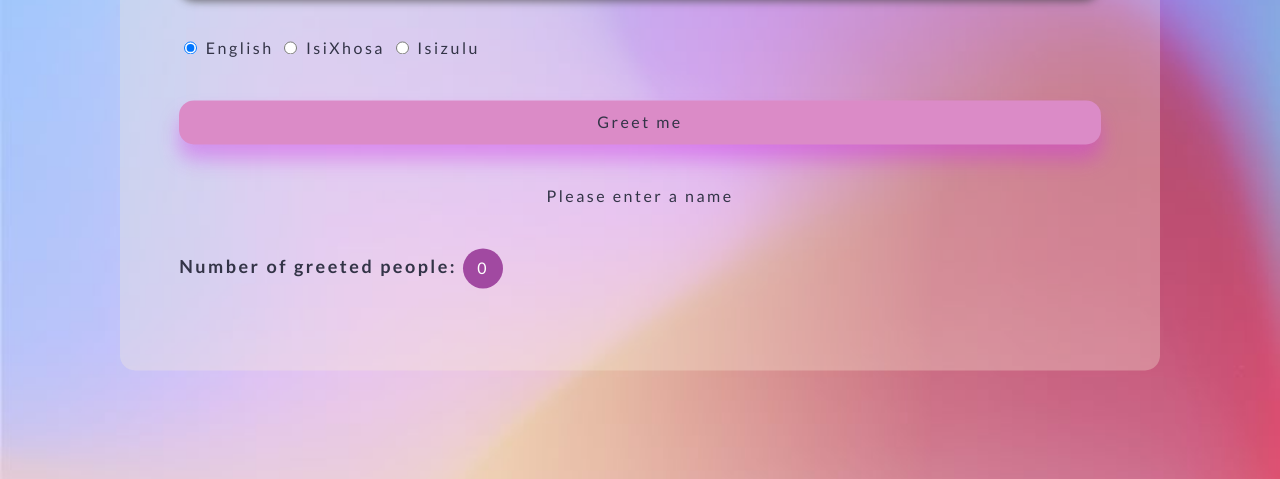
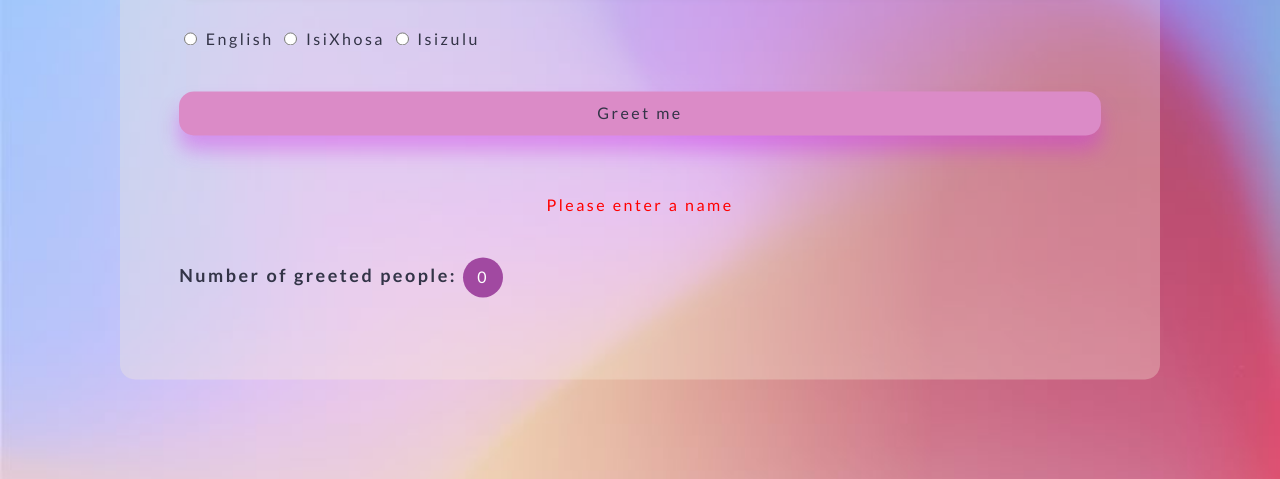
Before and after one commit to siweh/greet_project, a website: page index.html in a window 1280 px wide. Both pictures are taken after a click on the button "Greet me". Shown: the part 321-800 px from the top of the page. Drawn offline with Linux system fonts and the light colour scheme.

Commit message:
Done fixing the changes that I got from the feedback

```diff
--- a/greet-dom.js
+++ b/greet-dom.js
@@ -1,6 +1,7 @@
 var textEnteredElement = document.querySelector(".text-input");
 var radioBtnElement = document.querySelector(".form-input");
 var messageElements = document.querySelector(".message");
+var errorMsgElement = document.querySelector(".error");
 var greetBtn = document.querySelector(".block");
 var counter = document.querySelector(".circle__content");
 var storing = document.querySelector(".demo");
@@ -14,14 +15,18 @@ function greet(){
 
     var checkedRadioButton = document.querySelector("input[name='language']:checked");
     //console.log(checkedRadioButton.value);
+
     //get the chosen language
-    var getLanguage = checkedRadioButton.value;
+    var getLanguage = checkedRadioButton?.value;
     //get the name entered in the text area
     var getTextEntered = textEnteredElement.value;
     //console.log(textEnteredElement.value);
     greetings.greeting(getTextEntered, getLanguage);
     //Recieving the greeting message
     messageElements.innerHTML = greetings.getMessage();
+
+    //Recieving the error message
+    errorMsgElement.innerHTML = greetings.getErrorMsg();
 
     //Clear the value in the textBox after the greetme button is clicked
     textEnteredElement.value = "";
--- a/greet.js
+++ b/greet.js
@@ -1,17 +1,21 @@
 function GreetMe(greetedPeopleList = []){
     var greetedPeople = greetedPeopleList !==  null ? greetedPeopleList : [];
     var greetingMessage = '';
+    var errorMessage = '';
 
     function greeting(name, language){
-        language.toLowerCase();
-        var regName = /^[a-zA-Z]/;
+        language?.toLowerCase();
+        var regName = /^[a-zA-Z]{3,15}$/;
 
         if (name === ''){
-            greetingMessage = 'Please enter a name';
+            greetingMessage = '';
+            errorMessage = 'Please enter a name';
         }else{
 
             if(regName.test(name)){
-
+                //console.log(language);
+                if(language !== undefined){
+                    errorMessage= '';
                     if (!greetedPeople.includes(name.toLowerCase())){
                         greetedPeople.push(name.toLowerCase());
                     }
@@ -19,15 +23,24 @@ function GreetMe(greetedPeopleList = []){
                         greetingMessage = 'Molo, ' + name;
                     }else if (language === 'isizulu'){
                         greetingMessage = 'Saw`bona, ' + name;
-                }else{
+                    }else if (language === 'english'){
                         greetingMessage = 'Hello, ' + name;
                     }
                 }else{
-                greetingMessage = 'Your name should not contain numbers';
+                    greetingMessage = '';
+                    errorMessage = 'Please choose a language to be greeted in';
+                }
+            }else{
+                greetingMessage = '';
+                errorMessage = 'Your name should not contain numbers';
             }
         }
     }
 
+
+    function getErrorMsg() {
+        return errorMessage;
+    }
     function getMessage() {
         return greetingMessage;
     }
@@ -40,13 +53,11 @@ function GreetMe(greetedPeopleList = []){
         return greetedPeople;
     }
 
-    function validate(greetedPeopleList){
-
-    }
     return {
         greeting,
         getMessage,
         greetedPeopleCounter,
-        getGreetedPeople
+        getGreetedPeople,
+        getErrorMsg
     }
 }
--- a/index.html
+++ b/index.html
@@ -33,7 +33,6 @@
             <div class="col-12">
               <form action="" class="form-input">
                 <input
-                  checked
                   type="radio"
                   id="english"
                   name="language"
@@ -68,6 +67,9 @@
             <div style="text-align: center" class="col-12">
               <span class="message"></span>
             </div>
+            <div style="text-align: center" class="col-12">
+              <span class="error"></span>
+            </div>
           </div>
           <br />
           <div class="row">
--- a/local-storage.js
+++ b/local-storage.js
@@ -1,5 +1,5 @@
 function storeGreetedPeopleList(greetedPeopleList, isLocalStorageTest = false) {
-    console.log(greetedPeopleList);
+    //console.log(greetedPeopleList);
     var listGreetedPeople = JSON.stringify(greetedPeopleList);
 
     //For tests
--- a/styles/greet.css
+++ b/styles/greet.css
@@ -73,6 +73,7 @@ body{
     vertical-align: middle;
     text-align: center;
   }
-  /* .center{
-      align-items: center;
-  } */
+
+  .error {
+    color: red;
+  }
```
Also changed, not shown: test/greet-test.js (+18 -2 lines). Lines whose indentation alone changed are shown as unchanged.
